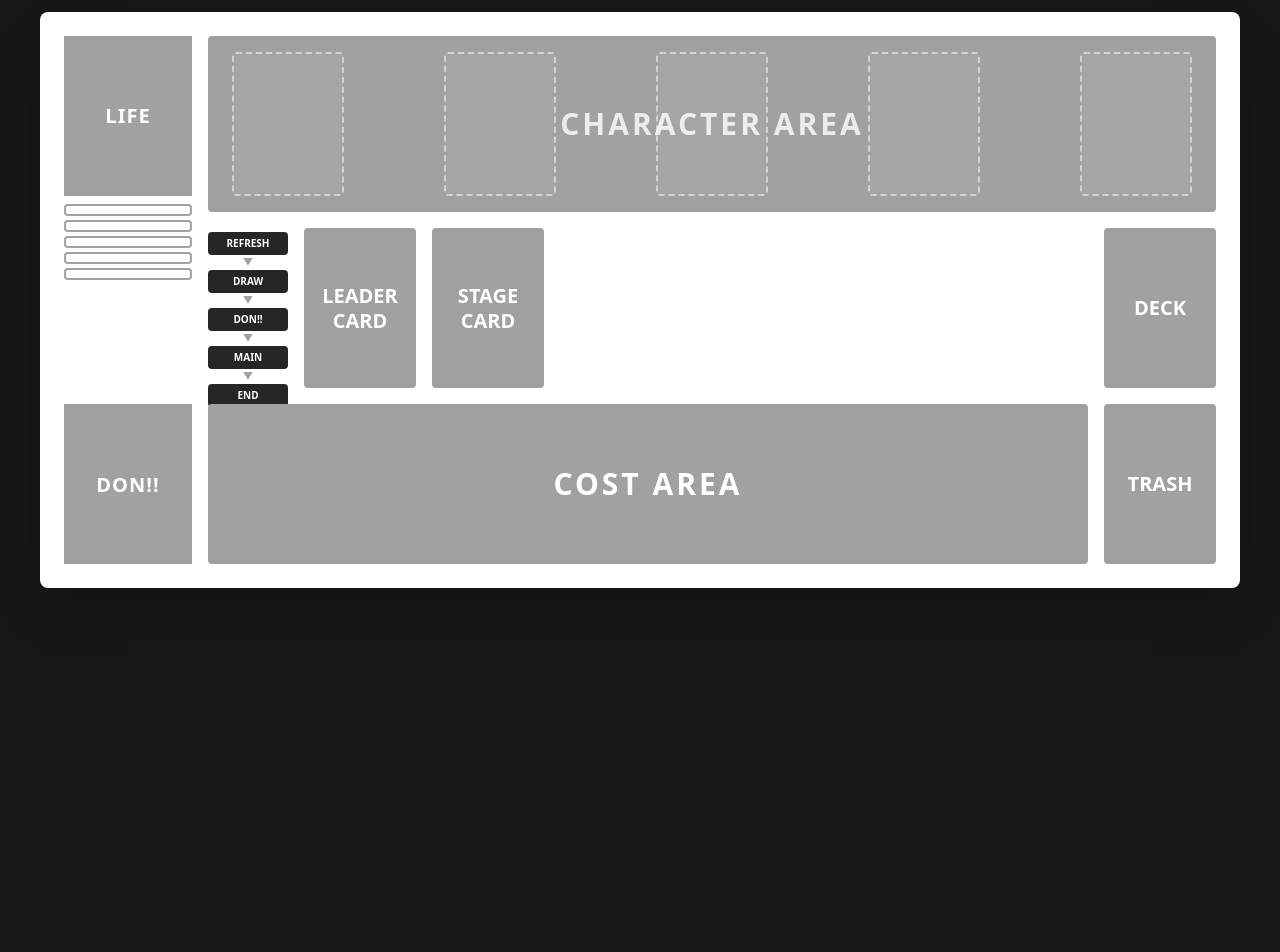
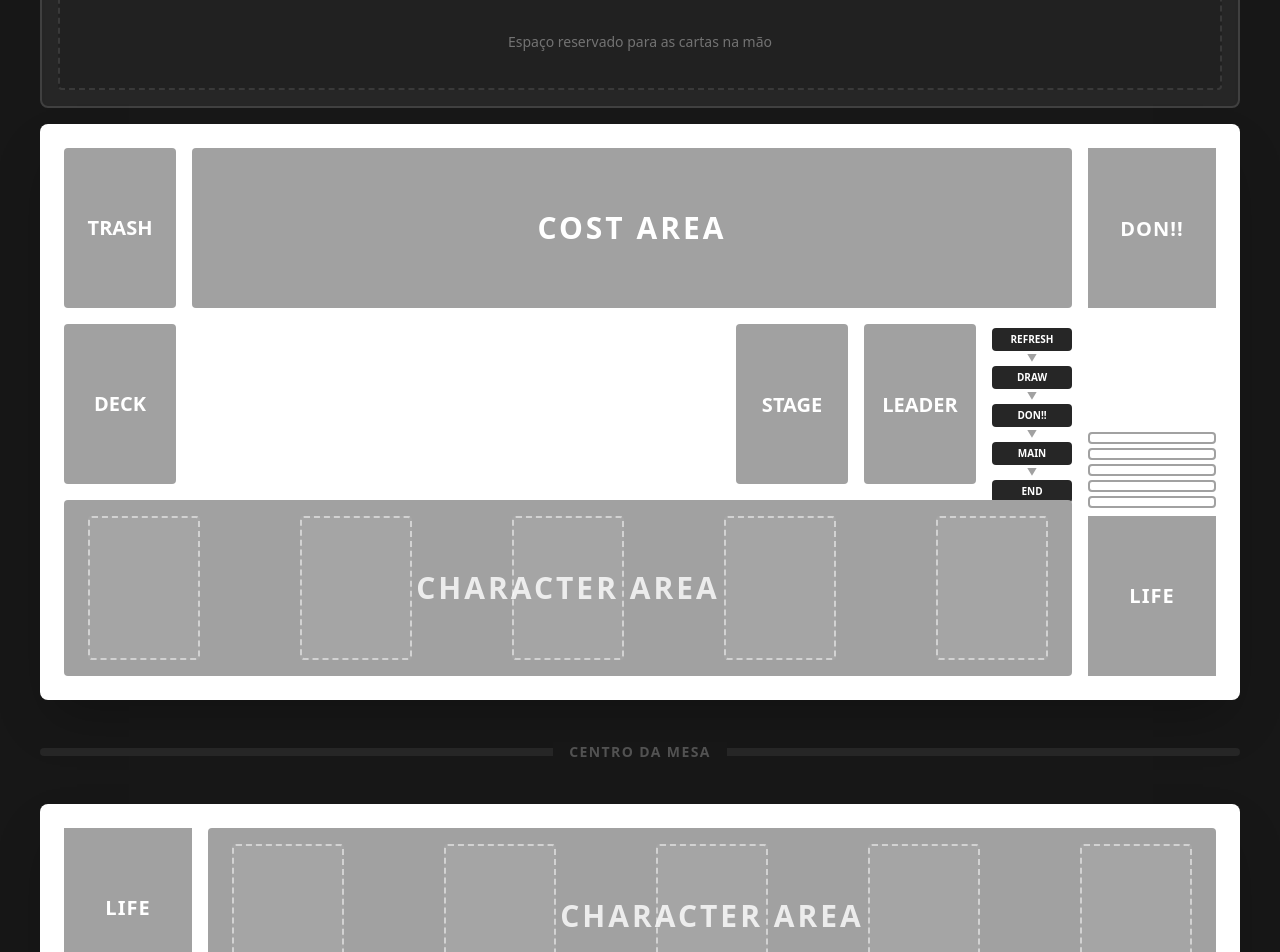
Before and after one commit to jusobreira/ccop_Rullator, a React (Vite) app: page / in a window 1280 px wide. Shown: the part 100-1052 px from the top of the page. Before the commit the page ends 800 px from the top, so only its background shows below. Built offline with nearby package versions, Linux system fonts and the light colour scheme.

Commit message:
Update Board.jsx

```diff
--- a/src/components/Board.jsx
+++ b/src/components/Board.jsx
@@ -1,19 +1,28 @@
-export default function Board() {
+// Componente que representa a Mão do jogador
+function Hand({ title }) {
   return (
-    // Fundo escuro para a tela, criando contraste com o playmat branco
-    <div className="min-h-screen bg-neutral-900 p-8 flex items-center justify-center overflow-x-auto">
+    <div className="w-[1200px] h-40 bg-neutral-800 border-2 border-neutral-700 rounded-lg p-4 flex flex-col shadow-inner shrink-0">
+      <span className="text-neutral-400 font-bold uppercase tracking-wider text-sm mb-2">{title}</span>
+      <div className="flex-1 flex gap-4 items-center justify-center border-2 border-dashed border-neutral-600/50 rounded bg-neutral-900/30">
+        <span className="text-neutral-500 text-sm">Espaço reservado para as cartas na mão</span>
+      </div>
+    </div>
+  );
+}
 
-      {/* Container Principal do Playmat (Tamanho Fixo para manter proporção) */}
-      <div className="w-[1200px] shrink-0 bg-white p-6 shadow-2xl rounded-lg flex gap-4">
+// Componente que representa 1 Playmat (pode ser o seu ou o espelhado do oponente)
+function Playmat({ inverted }) {
+  return (
+    // Se for invertido, usamos flex-row-reverse para espelhar a esquerda/direita
+    <div className={`w-[1200px] shrink-0 bg-white p-6 shadow-2xl rounded-lg flex gap-4 ${inverted ? 'flex-row-reverse' : 'flex-row'}`}>
 
-        {/* COLUNA ESQUERDA: Life & Don!! */}
-        <div className="w-32 flex flex-col justify-between gap-4">
-          <div className="flex flex-col gap-1">
+      {/* COLUNA ESQUERDA (Ou Direita se invertido): Life & Don!! */}
+      <div className={`w-32 flex justify-between gap-4 ${inverted ? 'flex-col-reverse' : 'flex-col'}`}>
+        <div className={`flex gap-2 ${inverted ? 'flex-col-reverse' : 'flex-col'}`}>
           <div className="w-full h-40 bg-neutral-400 flex items-center justify-center text-white font-black uppercase tracking-wider text-xl">
             Life
           </div>
-            {/* Linhas indicativas das cartas de vida */}
-            <div className="flex flex-col gap-1 mt-1">
+          <div className="flex flex-col gap-1">
             {[1, 2, 3, 4, 5].map((i) => (
               <div key={i} className="h-3 w-full border-2 border-neutral-400 bg-white rounded-sm"></div>
             ))}
@@ -26,22 +35,22 @@ export default function Board() {
       </div>
 
       {/* ÁREA PRINCIPAL */}
-        <div className="flex-1 flex flex-col gap-4">
+      <div className={`flex-1 flex gap-4 ${inverted ? 'flex-col-reverse' : 'flex-col'}`}>
 
-          {/* Linha 1: Character Area */}
+        {/* Character Area */}
         <div className="w-full h-44 bg-neutral-400 relative flex items-center justify-center text-white font-black text-3xl tracking-widest rounded-sm">
           <span className="absolute opacity-80 pointer-events-none">CHARACTER AREA</span>
-            <div className="w-full h-full flex justify-between items-center px-6 gap-4 z-10">
-              {/* 5 Slots invisíveis para soltar as cartas futuramente */}
+          <div className={`w-full h-full flex justify-between items-center px-6 gap-4 z-10 ${inverted ? 'flex-row-reverse' : 'flex-row'}`}>
             {[1, 2, 3, 4, 5].map((i) => (
-                <div key={i} className="w-28 h-36 border-2 border-white/50 border-dashed bg-white/5 hover:bg-white/20 cursor-pointer transition-colors rounded"></div>
+              <div key={i} className="w-28 h-36 border-2 border-white/50 border-dashed bg-white/5 hover:bg-white/20 cursor-pointer transition-colors rounded">
+                {/* Futuro slot de personagem */}
+              </div>
             ))}
           </div>
         </div>
 
-          {/* Linha 2: Phases, Leader, Stage e Deck */}
-          <div className="flex gap-4 h-40">
-            {/* Lista de Fases do Turno */}
+        {/* Phases, Leader, Stage e Deck */}
+        <div className={`flex gap-4 h-40 ${inverted ? 'flex-row-reverse' : 'flex-row'}`}>
           <div className="w-20 flex flex-col justify-between py-1 items-center text-[10px] font-bold text-white uppercase">
             <div className="bg-neutral-800 w-full text-center py-1 rounded">Refresh</div>
             <div className="text-neutral-400">▼</div>
@@ -53,36 +62,23 @@ export default function Board() {
             <div className="text-neutral-400">▼</div>
             <div className="bg-neutral-800 w-full text-center py-1 rounded">End</div>
           </div>
-
-            {/* Leader Card */}
           <div className="w-28 h-full bg-neutral-400 flex flex-col items-center justify-center text-white font-black uppercase text-xl leading-tight rounded-sm">
             <span>Leader</span>
-              <span>Card</span>
           </div>
-
-            {/* Stage Card */}
           <div className="w-28 h-full bg-neutral-400 flex flex-col items-center justify-center text-white font-black uppercase text-xl leading-tight rounded-sm">
             <span>Stage</span>
-              <span>Card</span>
           </div>
-
-            {/* Espaçador flexível para empurrar o Deck para a direita */}
           <div className="flex-1"></div>
-
-            {/* Deck */}
           <div className="w-28 h-full bg-neutral-400 flex flex-col items-center justify-center text-white font-black uppercase text-xl rounded-sm">
             <span>Deck</span>
           </div>
         </div>
 
-          {/* Linha 3: Cost Area e Trash */}
-          <div className="flex gap-4 h-40">
-            {/* Cost Area (Alinhada abaixo das Fases/Leader/Stage) */}
+        {/* Cost Area e Trash */}
+        <div className={`flex gap-4 h-40 ${inverted ? 'flex-row-reverse' : 'flex-row'}`}>
           <div className="flex-1 bg-neutral-400 flex items-center justify-center text-white font-black uppercase text-3xl tracking-widest rounded-sm">
             Cost Area
           </div>
-
-            {/* Trash (Alinhada exatamente abaixo do Deck) */}
           <div className="w-28 h-full bg-neutral-400 flex flex-col items-center justify-center text-white font-black uppercase text-xl rounded-sm">
             <span>Trash</span>
           </div>
@@ -90,6 +86,33 @@ export default function Board() {
 
       </div>
     </div>
+  );
+}
+
+// Componente Principal
+export default function Board() {
+  return (
+    <div className="min-h-screen bg-neutral-900 flex flex-col items-center overflow-auto py-12 gap-8">
+
+      {/* OPONENTE (No topo da tela, Layout Invertido) */}
+      <div className="flex flex-col gap-4">
+        <Hand title="Mão do Jogador 2" />
+        <Playmat inverted={true} />
+      </div>
+
+      {/* LINHA DIVISÓRIA (Centro da Mesa) */}
+      <div className="w-[1200px] h-2 bg-neutral-800 rounded-full my-4 flex items-center justify-center">
+        <span className="bg-neutral-900 px-4 text-neutral-600 font-bold uppercase tracking-widest text-sm">
+          Centro da Mesa
+        </span>
+      </div>
+
+      {/* VOCÊ (Na base da tela, Layout Normal) */}
+      <div className="flex flex-col gap-4">
+        <Playmat inverted={false} />
+        <Hand title="Mão do Jogador 1" />
+      </div>
+
     </div>
   );
 }
```
Lines whose indentation alone changed are shown as unchanged.
